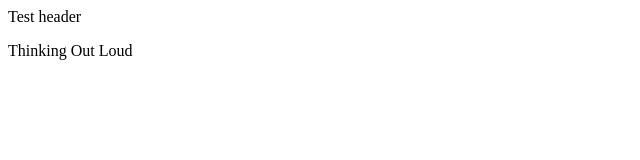
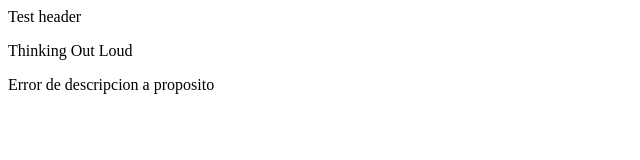
Before and after one commit to JuliethRuiz/Test, a plain HTML site: page index.html in a window 1280 px wide. Shown: the whole page, without its empty margins (0-640 px from the left). Drawn offline with Linux system fonts and the light colour scheme; files that its build step writes are made by us from their sources.

```diff
--- a/index.html
+++ b/index.html
@@ -14,6 +14,7 @@
 <body>
 <header>Test header</header>
  <p> Thinking Out Loud </p>
+ <p>Error de descripcion a proposito</p>
 
   <!-- Project -->
   <script src="main.js"></script>
```
